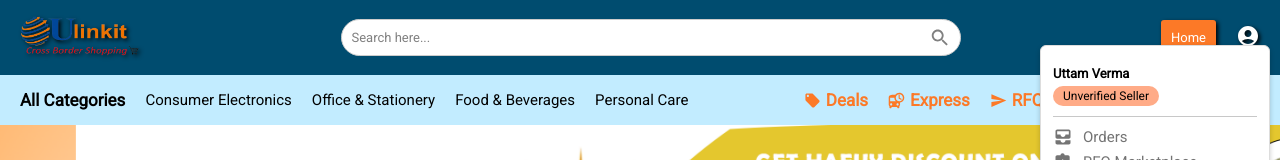
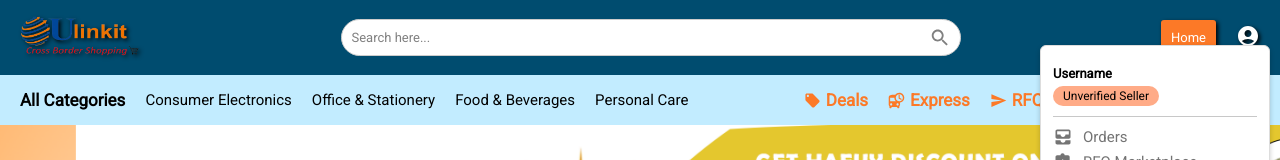
Before and after one commit to imuv21/UlinkECommerce, a React (Vite) app: page / in a window 1280 px wide. Both pictures are taken after a click on the element 1247 px from the left and 37 px from the top of the page. Shown: the top 160 px of the page. Built offline with nearby package versions, Linux system fonts and the light colour scheme.

Commit message:
username

```diff
--- a/src/components/Header/Header.jsx
+++ b/src/components/Header/Header.jsx
@@ -105,7 +105,7 @@ const Header = () => {
             {isClicked && (
               <div className="popup">
                 <div className='popupbox'>
-                  <div className="username">Uttam verma</div>
+                  <div className="username">Username</div>
                   <div className="warning-btn3">{userType === 'buyer' ? 'Verify Your Mobile' : 'Unverified Seller'}</div>
                 </div>
 
```
